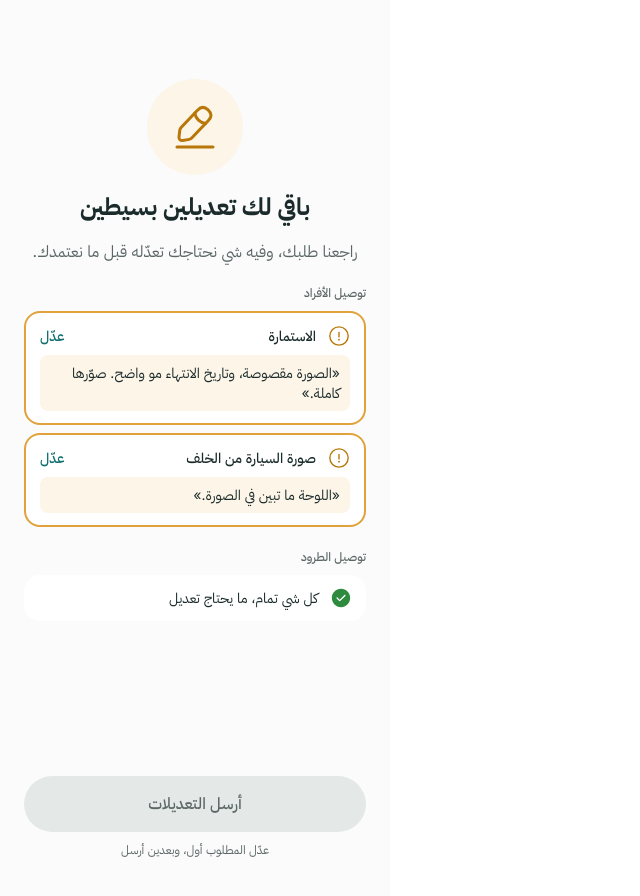
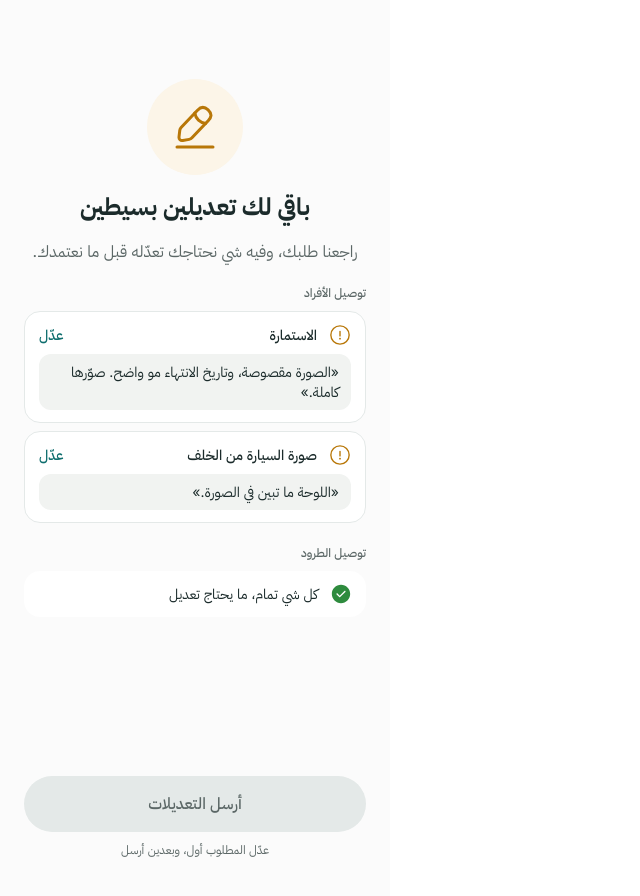
Before and after one commit to maiisaleh1001-coder/mishwar-customer-app, a plain HTML site: page provider-canvas/project/P21-Needs-Changes.dc.html in a window 1280 px wide. Shown: the whole page, without its empty margins (0-640 px from the left). Drawn offline with Linux system fonts and the light colour scheme; a script that the page names is missing.

Commit message:
Auto update 2026-11-01 16:42

```diff
--- a/provider-canvas/project/P21-Needs-Changes.dc.html
+++ b/provider-canvas/project/P21-Needs-Changes.dc.html
@@ -21,21 +21,21 @@
 
     <div style="display: flex; flex-direction: column; gap: 8px">
       <span style="font-size: 12px; line-height: 20px; font-weight: 500; color: #5B6766">توصيل الأفراد</span>
-      <a href="P13-Service-Ride.dc.html" style="display: flex; flex-direction: column; gap: 8px; padding: 12px 14px; border-radius: 16px; border: 2px solid #E2A23B; background: #FFFFFF; color: inherit; text-decoration: none">
+      <a href="P13-Service-Ride.dc.html" style="display: flex; flex-direction: column; gap: 8px; padding: 12px 14px; border-radius: 16px; border: 1px solid #E4E9E8; background: #FFFFFF; color: inherit; text-decoration: none">
         <span style="display: flex; align-items: center; gap: 12px">
           <svg width="22" height="22" viewBox="0 0 24 24" fill="none" stroke="#B87708" aria-hidden="true" style="flex: none"><path d="M12 22c5.5 0 10-4.5 10-10S17.5 2 12 2 2 6.5 2 12s4.5 10 10 10ZM12 8v5" stroke-width="1.5" stroke-linecap="round" stroke-linejoin="round"/><path d="M11.995 16h.009" stroke-width="2" stroke-linecap="round" stroke-linejoin="round"/></svg>
           <b style="flex: 1; font-size: 14px; line-height: 20px; font-weight: 500">الاستمارة</b>
           <span style="font-size: 14px; font-weight: 500; color: #0F6E6E">عدّل</span>
         </span>
-        <span style="padding: 8px 10px; border-radius: 8px; background: #FCF5E8; font-size: 14px; line-height: 20px">«الصورة مقصوصة، وتاريخ الانتهاء مو واضح. صوّرها كاملة.»</span>
+        <span style="padding: 8px 12px; border-radius: 12px; background: #F1F3F1; font-size: 14px; line-height: 20px">«الصورة مقصوصة، وتاريخ الانتهاء مو واضح. صوّرها كاملة.»</span>
       </a>
-      <a href="P13-Service-Ride.dc.html" style="display: flex; flex-direction: column; gap: 8px; padding: 12px 14px; border-radius: 16px; border: 2px solid #E2A23B; background: #FFFFFF; color: inherit; text-decoration: none">
+      <a href="P13-Service-Ride.dc.html" style="display: flex; flex-direction: column; gap: 8px; padding: 12px 14px; border-radius: 16px; border: 1px solid #E4E9E8; background: #FFFFFF; color: inherit; text-decoration: none">
         <span style="display: flex; align-items: center; gap: 12px">
           <svg width="22" height="22" viewBox="0 0 24 24" fill="none" stroke="#B87708" aria-hidden="true" style="flex: none"><path d="M12 22c5.5 0 10-4.5 10-10S17.5 2 12 2 2 6.5 2 12s4.5 10 10 10ZM12 8v5" stroke-width="1.5" stroke-linecap="round" stroke-linejoin="round"/><path d="M11.995 16h.009" stroke-width="2" stroke-linecap="round" stroke-linejoin="round"/></svg>
           <b style="flex: 1; font-size: 14px; line-height: 20px; font-weight: 500">صورة السيارة من الخلف</b>
           <span style="font-size: 14px; font-weight: 500; color: #0F6E6E">عدّل</span>
         </span>
-        <span style="padding: 8px 10px; border-radius: 8px; background: #FCF5E8; font-size: 14px; line-height: 20px">«اللوحة ما تبين في الصورة.»</span>
+        <span style="padding: 8px 12px; border-radius: 12px; background: #F1F3F1; font-size: 14px; line-height: 20px">«اللوحة ما تبين في الصورة.»</span>
       </a>
     </div>
 
```
Also changed, not shown: ui/provider.html (+4 -4 lines).
